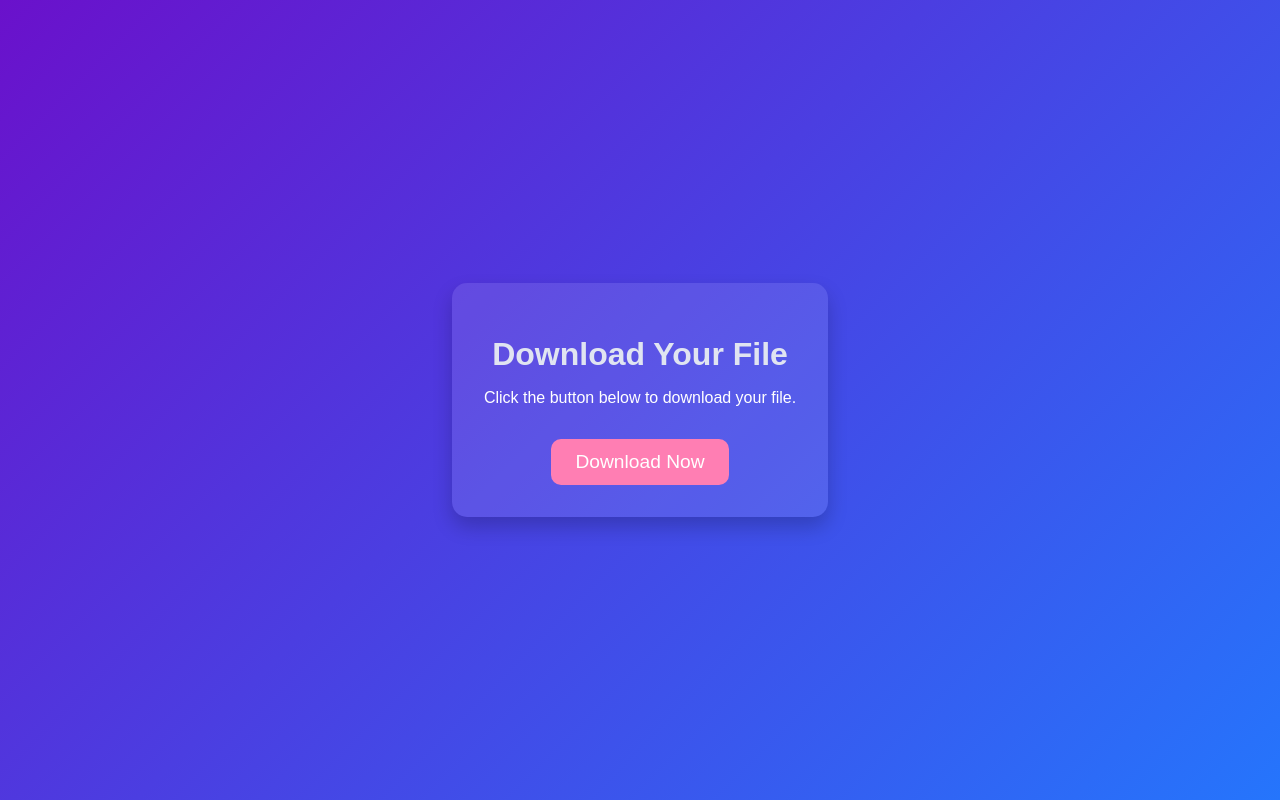
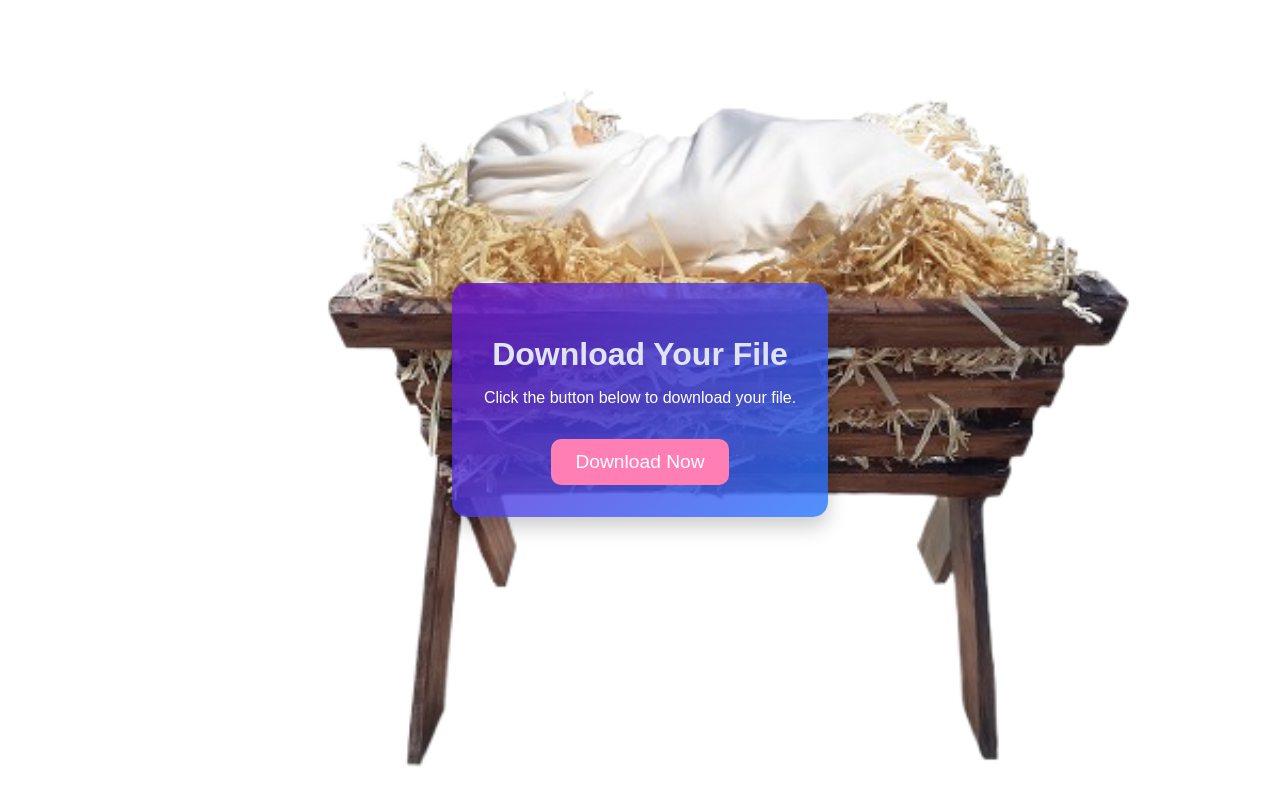
Before and after one commit to awoyemipatrick/fwc_download_link, a plain HTML site: page index.html in a window 1280 px wide. Drawn offline with Linux system fonts and the light colour scheme.

Commit message:
added manger background and adjust background color of download container

```diff
--- a/style.css
+++ b/style.css
@@ -5,12 +5,14 @@ body {
   align-items: center;
   height: 100vh;
   margin: 0;
-  background: linear-gradient(135deg, #6a11cb 0%, #2575fc 100%);
+  background: url(./assets/baby-manger.png);
+  background-size: cover;
+  position: relative;
   color: #ffffff;
 }
 .download-container {
   text-align: center;
-  background-color: rgba(255, 255, 255, 0.1);
+  background: linear-gradient(135deg, rgba(106, 17, 203, 0.8) 0%, rgba(37, 117, 252, 0.8) 100%);
   padding: 2rem;
   border-radius: 15px;
   box-shadow: 0 10px 20px rgba(0, 0, 0, 0.2);
```
Also changed, not shown: assets/baby-manger.png (added).
